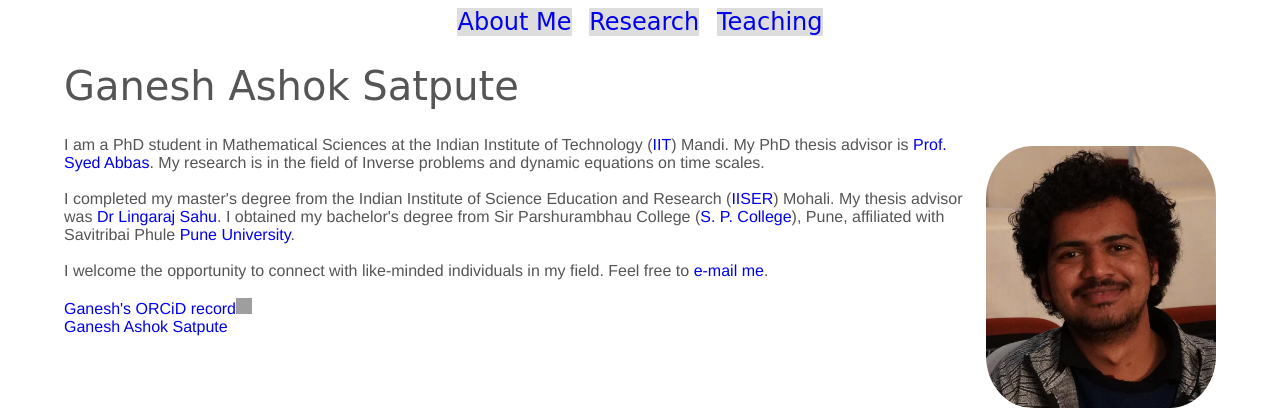
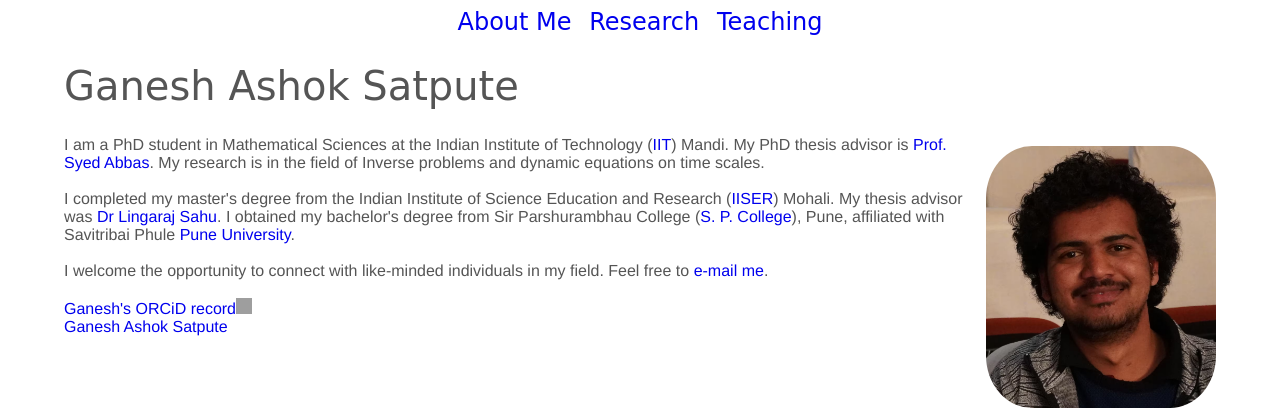
Before and after one commit to ganeshasatpute/ganeshasatpute.github.io, a PHP site: page / in a window 1280 px wide. Shown: the top 420 px of the page. Run offline with PHP 8.4, Linux system fonts and the light colour scheme; some libraries are stand-ins or nearby versions; grey boxes are pictures that could not be loaded.

Commit message:
Update style.css

```diff
--- a/style.css
+++ b/style.css
@@ -14,10 +14,6 @@ a {
 text-decoration: none;
 }
 
-
-
-
-
 a:hover {
   color: red;
   border: 2px solid red;
@@ -32,7 +28,6 @@ div#navigation {
 
 div#navigation a {
   margin: 0px 5px 0px 5px;
-  background-color: #dddddd;
 }
 
 h1,h2,h3 {
```
